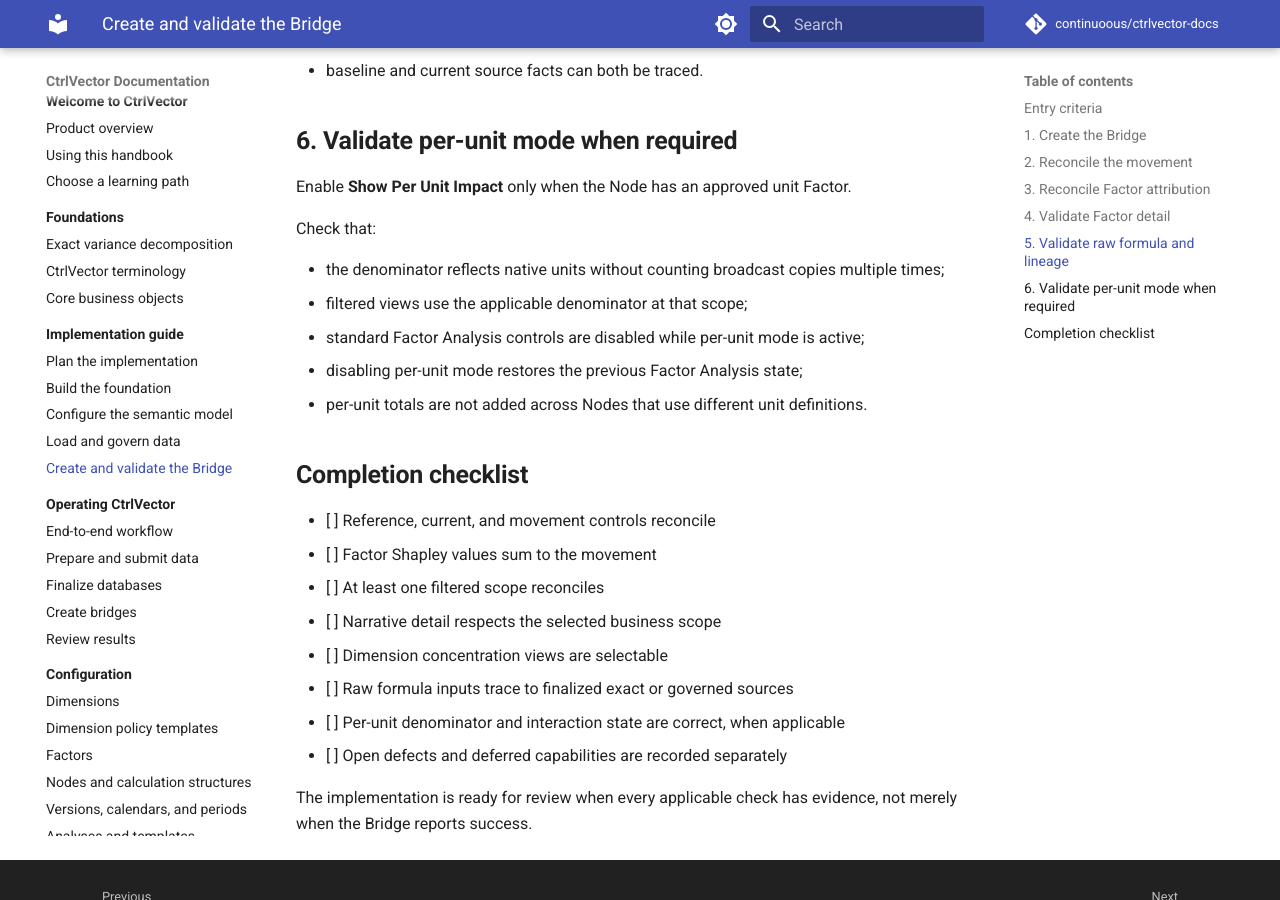
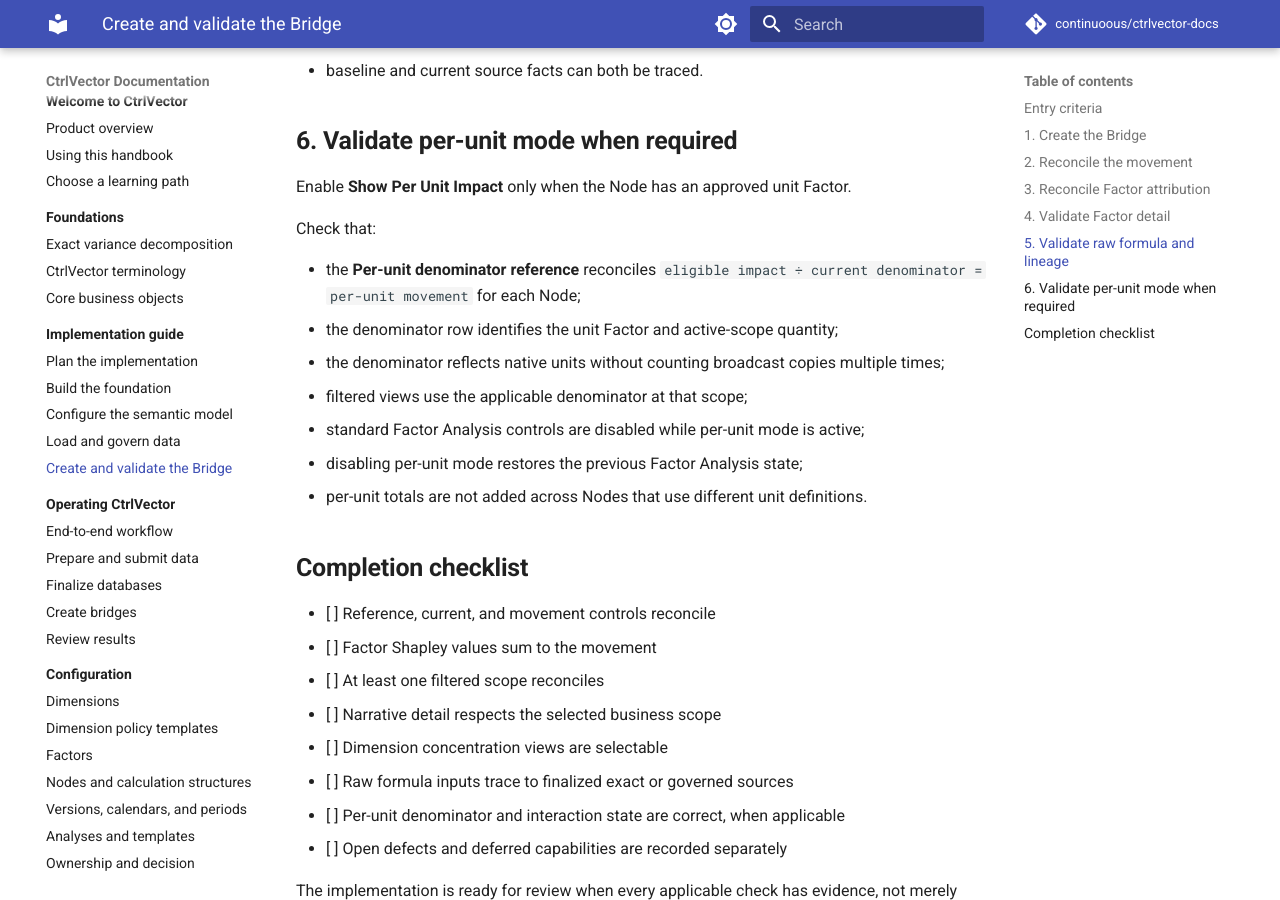
Before and after one commit to continuoous/ctrlvector-docs, an MkDocs documentation site: the page built from docs/implementation/bridge-validation.md, in a window 1280 px wide and 900 px high, scrolled down 1975 px. Built offline with MkDocs 1.6.1 and Material for MkDocs 9.7.7, drawn with Linux system fonts in a browser that asks for light colours; comment, search, counter and statistics services are not loaded.

Commit message:
Enhance bridge validation and transaction code documentation: add checks for per-unit denominator reconciliation and clarify TCode entry process.

```diff
--- a/docs/implementation/bridge-validation.md
+++ b/docs/implementation/bridge-validation.md
@@ -70,6 +70,8 @@ Enable **Show Per Unit Impact** only when the Node has an approved unit Factor.
 
 Check that:
 
+- the **Per-unit denominator reference** reconciles `eligible impact ÷ current denominator = per-unit movement` for each Node;
+- the denominator row identifies the unit Factor and active-scope quantity;
 - the denominator reflects native units without counting broadcast copies multiple times;
 - filtered views use the applicable denominator at that scope;
 - standard Factor Analysis controls are disabled while per-unit mode is active;
```
Also changed, not shown: docs/reference/transaction-codes.md (+2 -0 lines).
